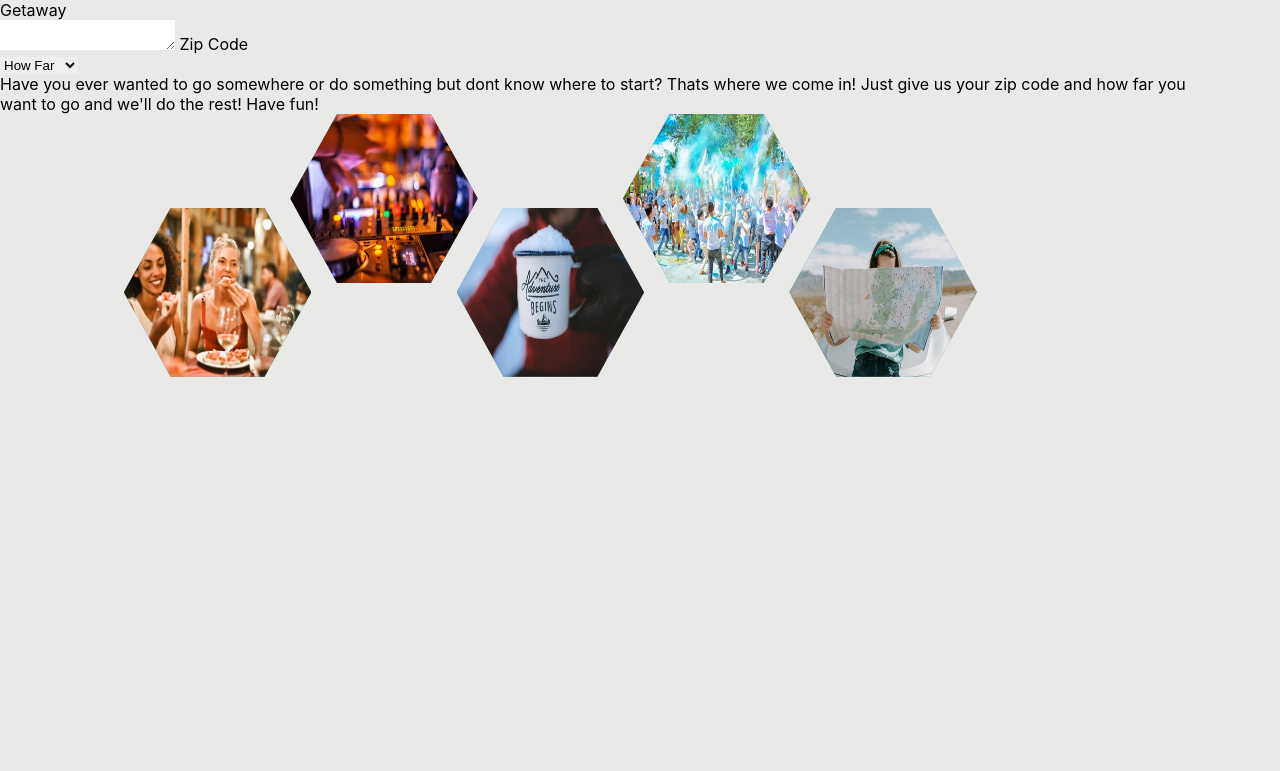
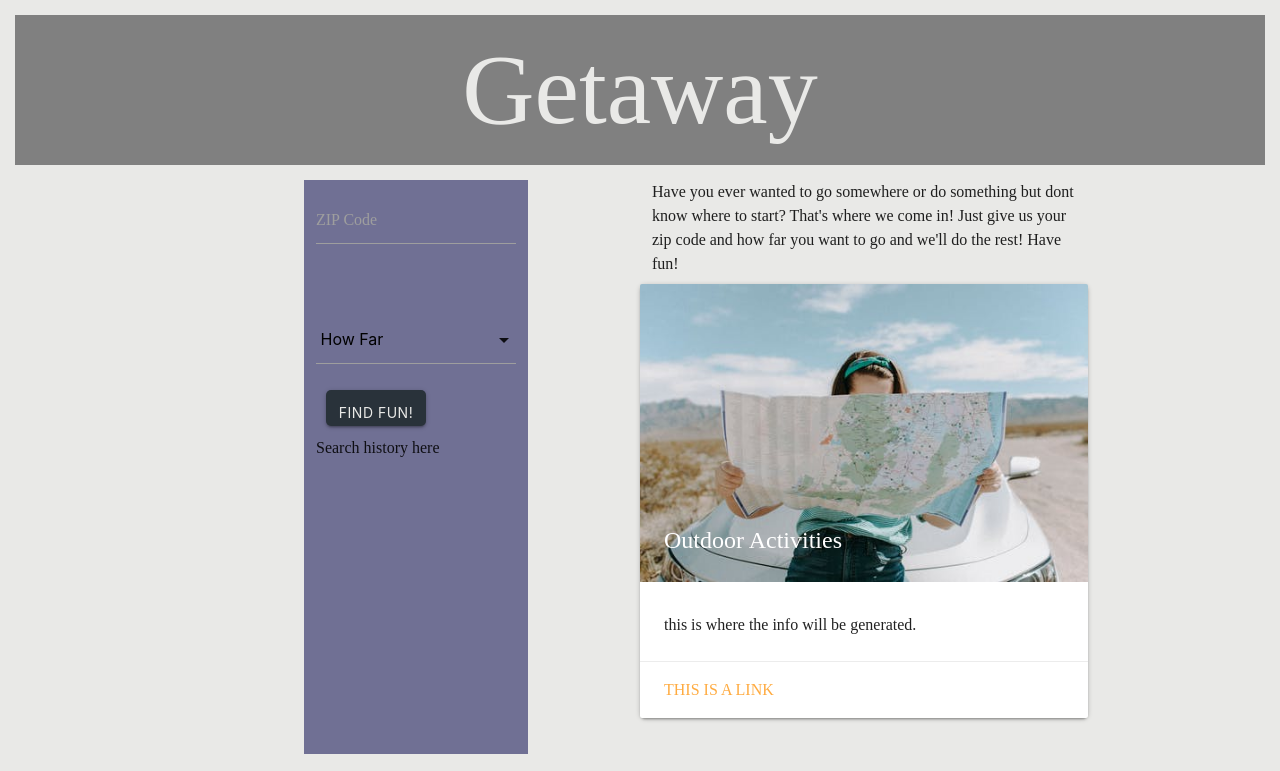
Before and after one commit to barron-a/getaway, a plain HTML site: page index.html in a window 1280 px wide. Shown: the top 771 px of the page. Drawn offline with nearby package versions, Linux system fonts and the light colour scheme.

Commit message:
zip field is accepting input button is styled

```diff
--- a/index.html
+++ b/index.html
@@ -5,29 +5,40 @@
   <meta charset="UTF-8">
   <meta name="viewport" content="width=device-width, initial-scale=1.0">
   <title>Getaway </title>
+
+  <link rel="stylesheet" href="https://cdnjs.cloudflare.com/ajax/libs/materialize/1.0.0/css/materialize.min.css">
+
   <link rel="stylesheet" type="text/css" href="style.css">
-
+  <link href="https://fonts.googleapis.com/icon?family=Material+Icons" rel="stylesheet">
 </head>
 
 <body>
+
   <header class="header">Getaway</header>
-  <!-- Navbar goes here -->
+
 
   <!-- Page Layout here -->
+  <div class="container">
+
+
+
     <div class="row">
-
-    <div class="col s3">
-      <!-- Grey navigation panel -->
-
-      <form class="col s3">
+      <div class="col s12 m6 l3  zip-info">
+        <div class="row">
+          <form class="col s12">
             <div class="row">
               <div class="input-field col s12">
-            <textarea id="zipcode" class="zipcode"></textarea>
-            <label for="zipcode">Zip Code</label>
+                <textarea id="textarea1" class="materialize-textarea"></textarea>
+                <label for="textarea1">ZIP Code</label>
               </div>
             </div>
           </form>
-      <div class="distance">
+        </div>
+
+
+
+        <div class="input-field">
+
           <select name="miles">
             <option value="" disabled selected> How Far</option>
             <option value="30-miles">30 miles</option>
@@ -36,76 +47,129 @@
             <option value="200-miles">200 miles</option>
 
           </select>
+
+        </div>
+        <button class="btn waves-effect waves-light" type="submit" name="action">Find Fun!
+          <i class="material-icons right">filter_vintage</i>
+        </button>
+
+        <div class="search-history">
+          <!-- append the search history here-->
+          Search history here
         </div>
 
       </div>
-
-    <div class="col s9">
+      <div class="col s12 m6">
         <!-- Teal page content  -->
         Have you ever wanted to go somewhere or do something but dont know where to start?
-      Thats where we come in! Just give us your zip code and how far you want to go and
+        That's where we come in! Just give us your zip code and how far you want to go and
         we'll do the rest! Have fun!
+
+        <!-- pic grid-->
+        <div class="row">
+          <div class="col-12 s-12 m-7">
+            <div class="card">
+              <div class="card-image">
+                <img alt="dining" src="img/roadmap.jpeg">
+                <span class="card-title">Outdoor Activities</span>
               </div>
-    <!-- pic grid-->
-    <section>
-      <article>
-        <figure>
-          <h2>Dining</h2>
-          <p>
-            <!-- place opitions-->
-          </p>
-        </figure>
-        <img alt="dining" src="./getaway/img/dinning.jpeg" />
-      </article>
-      <article>
-        <figure>
-          <h2>Bars & Night life</h2>
-          <p>
-            <!-- place opitions-->
-          </p>
-        </figure>
-        <img alt="night life" src="./getaway/img/nightlife.jpeg" />
-      </article>
-      <article>
-        <figure>
-          <h2>Adventurous</h2>
-          <p>
-            <!-- place opitions-->
-          </p>
-        </figure>
-        <img alt="advenure" src="./getaway/img/adventure.jpeg" />
-      </article>
-      <article>
-        <figure>
-          <h2>Events</h2>
-          <p>
-            <!-- place opitions-->
-          </p>
-        </figure>
-        <img alt="events" src="./getaway/img/events.jpeg" />
-      </article>
-      <article>
-        <figure>
-          <h2>Outdoors<h2>
-              <p>
-                <!-- place opitions-->
-              </p>
-        </figure>
-        <img alt="outside" src="./getaway/img/roadmap.jpeg" />
-      </article>
+              <div class="card-content">
+                <p>this is where the info will be generated.</p>
+              </div>
+              <div class="card-action">
+                <a href="#">This is a link</a>
+              </div>
+            </div>
+          </div>
+        </div>
+      </div>
+    </div>
 
-      <svg width="0" height="0">
-        <defs>
-          <clipPath id="hexagono" clipPathUnits="objectBoundingBox">
-            <polygon points=".25 0, .75 0, 1 .5, .75 1, .25 1, 0 .5" />
-          </clipPath>
-        </defs>
-      </svg>
+
+
+
+
+    <div class="row">
+      <div class="col s12 m7">
+        <div class="card">
+          <div class="card-image">
+            <img alt="dining" src="img/dinning.jpeg">
+            <span class="card-title">Dining</span>
           </div>
+          <div class="card-content">
+            <p>this is where the info will be generated</p>
+          </div>
+          <div class="card-action">
+            <a href="#">This is a link</a>
+          </div>
+        </div>
+      </div>
+    </div>
+
+
+    <div class="row">
+      <div class="col s12 m7">
+        <div class="card">
+          <div class="card-image">
+            <img alt="night life" src="img/nightlife.jpeg">
+            <span class="card-title">Bars & Night life</span>
+          </div>
+          <div class="card-content">
+            <p>this is where the info will be generated.</p>
+          </div>
+          <div class="card-action">
+            <a href="#">This is a link</a>
+          </div>
+        </div>
+      </div>
+    </div>
+
+    <div class="row">
+      <div class="col s12 m7">
+        <div class="card">
+          <div class="card-image">
+            <img alt="advenure" src="img/adventure.jpeg">
+            <span class="card-title">Adventurous</span>
+          </div>
+          <div class="card-content">
+            <p>this is where the info will be generated</p>
+          </div>
+          <div class="card-action">
+            <a href="#">This is a link</a>
+          </div>
+        </div>
+      </div>
+    </div>
+
+    <div class="row">
+      <div class="col s12 m7">
+        <div class="card">
+          <div class="card-image">
+            <img alt="events" src="img/events.jpeg">
+            <span class="card-title">Events</span>
+          </div>
+          <div class="card-content">
+            <p>this is where the info will be generated</p>
+          </div>
+          <div class="card-action">
+            <a href="#">This is a link</a>
+          </div>
+        </div>
+      </div>
+    </div>
+  </div>
+
+
+  </div>
+
 
   <footer class="footer">
 
   </footer>
+  <script src="https://code.jquery.com/jquery-3.5.1.min.js"
+    integrity="sha256-9/aliU8dGd2tb6OSsuzixeV4y/faTqgFtohetphbbj0=" crossorigin="anonymous"></script>
+  <script src="https://cdnjs.cloudflare.com/ajax/libs/materialize/1.0.0/js/materialize.min.js"></script>
+  <script src="script.js"></script>
 </body>
 
 </html>
--- /dev/null
+++ b/script.js
@@ -0,0 +1,17 @@
+document.addEventListener('DOMContentLoaded', function () {
+    var elems = document.querySelectorAll('select');
+    var instances = M.FormSelect.init(elems, options);
+});
+
+// Or with jQuery
+
+$(document).ready(function () {
+    $('select').formSelect();
+});
+
+
+//note we are going to need this !advanced note: When dynamically changing the value of a textarea with methods like jQuery's
+// .val(), you must trigger an autoresize on it afterwords because .val() does not automatically trigger
+// the events we've binded to the textarea.
+//$('#textarea1').val('New Text');
+//M.textareaAutoResize($('#textarea1'));
--- a/style.css
+++ b/style.css
@@ -1,16 +1,3 @@
-*, *:after, *:before {box-sizing: inherit;}
-* {margin:0;padding:0;border: 0 none; position: relative;}
-:root {
-    --sinSerif: -apple-system, BlinkMacSystemFont, "Segoe UI", "Roboto", "Oxygen", "Ubuntu", "Cantarell", "Fira Sans", "Droid Sans", "Helvetica Neue", sans-serif;
-    --Nhexa: 4;
-    --gap: 2vw;
-    --size: calc(calc(100vw / var(--Nhexa)) - var(--gap));
-}
-@media only screen and (min-width: 1100px) {:root {--Nhexa: 6;}}
-@media only screen and (max-width: 600px) {
-    :root {--Nhexa: 2;}
-    body {margin-right: calc(var(--size) * .3);}
-}
 html {
     background: #e9e9e7;
   box-sizing: border-box;
@@ -22,79 +9,72 @@ body {
     overflow-X: hidden;
     hyphens: auto;
 }
-section {
-  margin: calc(var(--size) * .5) auto 0;
-  width: calc(var(--size) * calc(var(--Nhexa) - 1));
-    display: grid;
-    grid-template-columns: repeat(var(--Nhexa), 1fr);
-    grid-gap: var(--gap);
+
+/* zip code area */
+
+.zip-info{
+  background-color: rgb(112, 112, 148);
 }
-article {
-    background: cadetblue;
-  width: var(--size);
-  height: calc(var(--size) / 1.1111111);
-    clip-path: url(#hexagono);
-  clip-path: polygon(25% 0, 75% 0, 100% 50%, 75% 100%, 25% 100%, 0 50%);
-  margin-right: calc(var(--size) / 2);
-    color: #fff;
-    overflow: hidden;
+
+.zipcode{
+  border: rgb(19, 13, 3);
+  border-radius: 1px;
+  color: black;
+
 }
-article:nth-child(2n) {margin: calc(var(--size) * -.5) calc(var(--size) * -.25) 0 calc(var(--size) * -.75);}
-article::before {
-    content: '';
-    float: left;
-    width: 25%;
-    height: 100%;
-    clip-path: polygon(0% 0%, 100% 0%, 0% 50%, 100% 100%, 0% 100%);
-    shape-outside: polygon(0% 0%, 100% 0%, 0% 50%, 100% 100%, 0% 100%);
+
+
+.btn {
+  background-color: rgb(41, 50, 58);
+  border-radius: 5px;
+  color: #e9e9e7;
+  padding: 5px;
+  margin: 10px;
+  width: 100px;
+  justify-content: center;
 }
-img {
-  width: var(--size);
-    height: var(--size);
-    position: absolute;
-    top: 50%;
-    left: 50%;
-    transform: translate(-50%, -50%);
-    transform-origin: 0% 50%;
-    transition: .75s;
-    clip-path: url(#hexagono);
-    clip-path: inherit;
-    z-index:  10;
+
+
+/* img card */
+
+.card-image{
+
+  display: inline-block;
+  border-radius: 5px;
 }
-article:hover img {transform: translate(-50%, -50%) rotate(-110deg);}
-h2 {font-size: 100%;}
-figure {
-    display: flex;
-    flex-direction: column;
-    flex-wrap: nowrap;
-    justify-content: center;
-    max-width: 50%;
-    height: 100%;
-    font-size: calc(9 / var(--Nhexa) * 1vw);
-    line-height: 1;
-    color: #fff;
-    transition: .75s .05s;
-  text-align: center;
+
+.card{
+  justify-content: center;
+  width: 100%;
+  border-radius: 5px;
 }
-figure p {
-    font-size: 70%;
-    line-height: 1.2;
-    width: 100%;
-}
-h1 {
-    width: 100vw;
-    background: #FF0066;
-    position: sticky;
-    top: 0;
-    z-index: 1;
-    margin-bottom: calc(var(--size) * .55 + var(--gap));
-    padding: 2vh 0;
-    text-align: center;
-    font-weight: 400;
-    color: #fff;
-}
+
+.card-title{
+color: black;}
+
+
+
 body > p {
     font-size: 1.5rem;
     margin: 2rem 0 1rem calc(var(--size) * .5);
     font-weight: 200;
 }
+
+.header {
+  background-color: grey;
+  font-size: 100px;
+  color: #e9e9e7;
+  text-align: center;
+  margin: 15px;
+}
+
+.row {display: flex;}
+
+
+
+.card-image {
+  justify-content: space-around;
+}
+
+@media only screen and (min-width: 1100px) {:root {--Nhexa: 6;}}
+@media only screen and (max-width: 600px) {}
```
Lines whose indentation alone changed are shown as unchanged.
